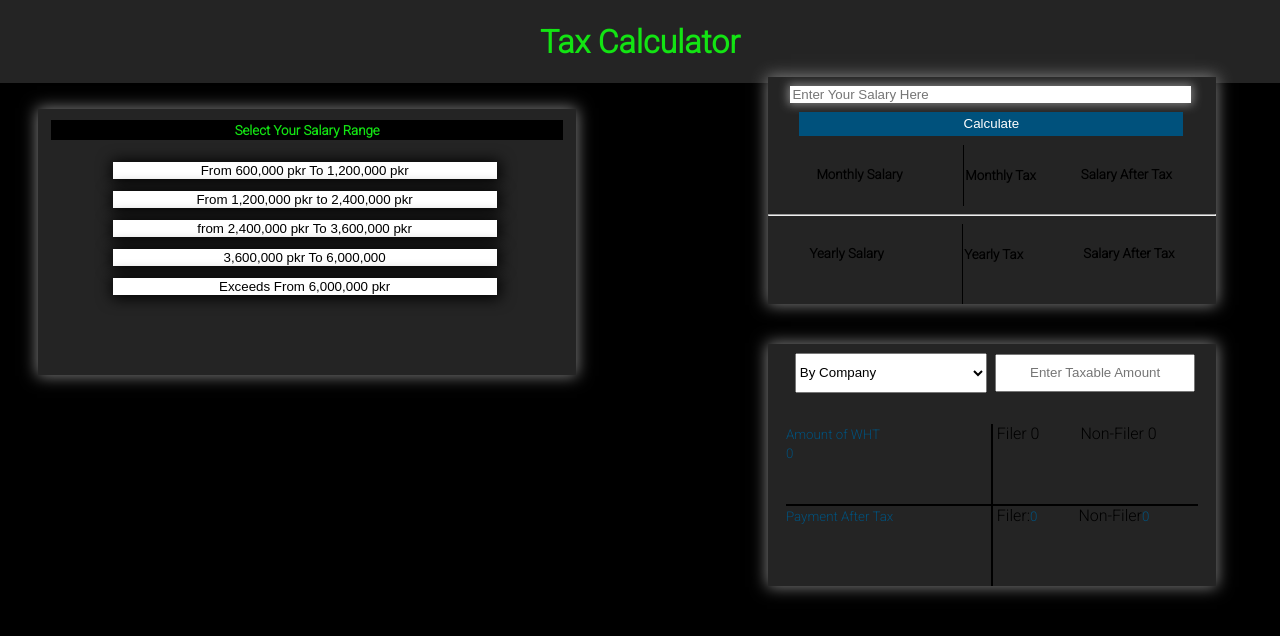
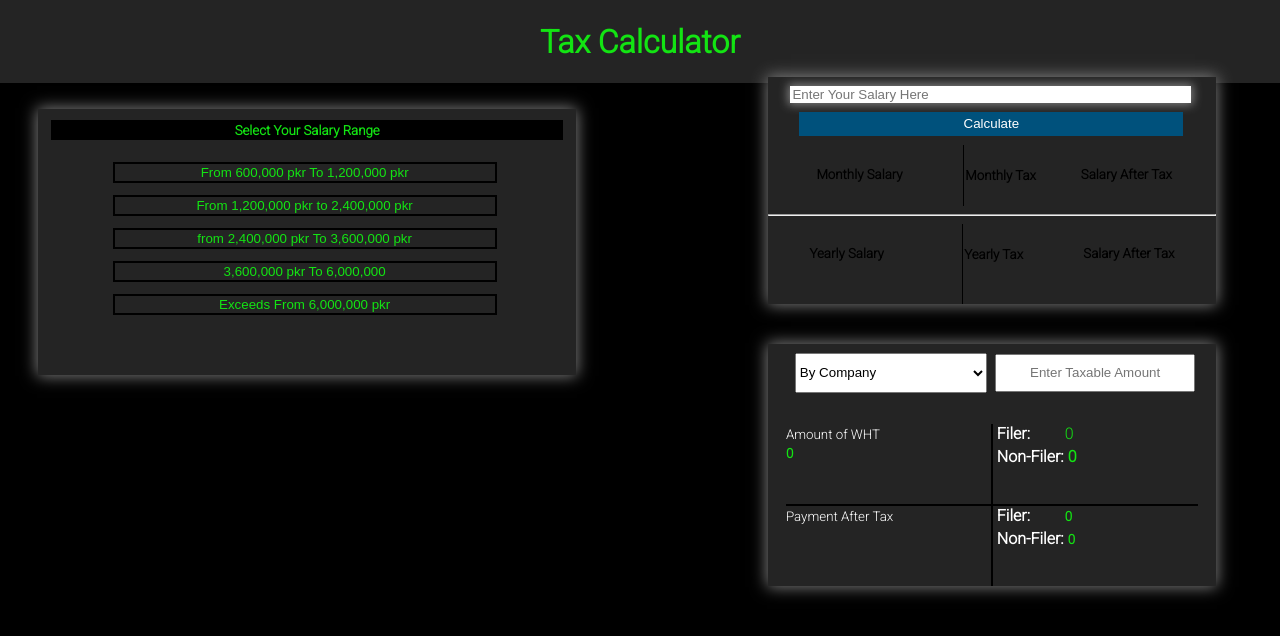
Before and after one commit to Sabeerwaqas/Sales-Tax-Updated, a React (Create React App) app: page / in a window 1280 px wide. Shown: the top 636 px of the page. Built offline with nearby package versions, Linux system fonts and the light colour scheme.

Commit message:
[Adjust theme color according to user experience]

```diff
--- a/src/components/Sale.js
+++ b/src/components/Sale.js
@@ -380,34 +380,39 @@ const Sale = () => {
 
           <div className="second-child-first-component first">
             <div className="same-classname classname-one first ">
-              <small>Amount of WHT</small>
+              <small className="amount-color">Amount of WHT</small>
               <div>
-                <small>{amountForWht}</small>
+                <small className="amountForWht ">{amountForWht}</small>
               </div>
             </div>
             <div className="same-classname classname-second second">
-              <span className="filer">Filer</span>
-              <span> {amountForWht / 100 * withholdingTax}</span>
+              <span className="filer">Filer:</span>
+              <span className="amountForFiler">{(amountForWht / 100) * withholdingTax}</span>
+              <div>
                 <span className="non-filer">
-                Non-Filer {(amountForWht / 100) * (withholdingTax * 2)}
+                  Non-Filer:
+                  <span className="amountForNonFiler">{(amountForWht / 100) * (withholdingTax * 2)}</span>
                 </span>
+              </div>
             </div>
           </div>
           <div className="second-child-second-component">
             <div className="same-classname classname-one third">
-              <small>Payment After Tax</small>
+              <small className="amount-color">Payment After Tax</small>
             </div>
             <div className="same-classname classname-second fourth">
               <span className="filer">
                 Filer:
-                <small>
+                <small className="amountForFiler">
                 {amountForWht - (amountForWht / 100) * withholdingTax}
+
                 </small>
               </span>
-              <span className="non-filer">Non-Filer</span>
-              <small>
+              <span className="non-filer">Non-Filer:
+              <small className="amountForNonFiler">
                 {amountForWht - (amountForWht / 100) * (withholdingTax * 2)}
-              </small>
+              </small></span>
+
             </div>
           </div>
         </div>
--- a/src/components/sale.css
+++ b/src/components/sale.css
@@ -17,7 +17,6 @@ small{
 
 .heading-main{
     color: #13e413;
-    /* text-decoration: underline; */
     text-align: center;
 }
 
@@ -28,19 +27,16 @@ small{
     padding: 1%;
     display: inline-block;
     margin-top: 2%;
-    box-shadow: 0px 0px 15px 1px gray;
+    box-shadow: 0px 0px 15px 1px #808080;
     margin-left: 3%;
 }
 
 .parent-div{
-    /* width: 8vw; */
     height: 50vh;
     margin-left: 50%;
     margin-top: 08%;
     display: flex;
     flex-direction: column;
-    /* justify-content: space-evenly; */
-    /* align-items: center; */
 }
 
 .child-one{
@@ -50,7 +46,7 @@ small{
     left: 20%;
     width: 35vw;
     height: 50vh;
-    box-shadow: 0px 0px 15px 1px gray;
+    box-shadow: 0px 0px 15px 1px #808080;
 
 }
 
@@ -61,7 +57,7 @@ small{
     left: 20%;
     width: 35vw;
     height: 50vh;
-    box-shadow: 0px 0px 15px 1px gray;
+    box-shadow: 0px 0px 15px 1px #808080;
 }
 
 .salary-input{
@@ -76,6 +72,10 @@ small{
     display: flex;
     justify-content: space-evenly;
     margin-top: 2%;
+}
+
+.amount-color{
+    color: #ffffff;
 }
 
 .monthly-border{
@@ -162,76 +162,76 @@ small{
 }
 
 .two-point-five{
-    background-color: #ffffff;
+    background-color: transparent;
     display: block;
     width: 30vw;
     margin-left: 12%;
     margin-top: 0%;
-    border: none;
+    border: 2px solid #000000;
     position: relative;
     bottom: 10%;
-    box-shadow: 1px 1px 15px 2px #000000;
+    color: #13e413;
 }
 
 .twelve-point-five{
-    background-color: #ffffff;
+    background-color: transparent;
     margin-left: 12%;
     margin-top: 0%;
-    border: none;
+    border: 2px solid #000000;
     position: relative;
     bottom: 5%;
     display: block;
     width: 30vw;
-    box-shadow: 1px 1px 15px 2px #000000;
+    color: #13e413;
+
 
 
 }
 
 .twentytwo-point-five{
-    background-color: #ffffff;
+    background-color: transparent;
     margin-left: 12%;
     margin-top: 0%;
+    border: 2px solid #000000;
     position: relative;
     bottom: 0%;
-    border: none;
     display: block;
     width: 30vw;
-    box-shadow: 1px 1px 15px 2px #000000;
-
-
+    color: #13e413;
 }
 
 .select-salary{
-    background-color: black;
+    background-color: #000000;
     color: #13e413;
     text-align: center;
     padding: 0.5%;
     position: relative;
     bottom: 10%;
 }
+
 .twentyseven-point-five{
-    background-color: #ffffff;
+    background-color: transparent;
     margin-left: 12%;
     margin-top: 0%;
-    border: none;
+    border: 2px solid black;
     position: relative;
     top: 5%;
     display: block;
+    color: #13e413;
     width: 30vw;
-    box-shadow: 1px 1px 15px 2px #000000;
 }
 
 
 .thirtyfive{
     margin-left: 12%;
     margin-top: 0%;
-    background-color: #ffffff;
-    border: none;
+    background-color: transparent;
+    border: 2px solid #000000;
     position: relative;
     top: 10%;
     display: block;
     width: 30vw;
-    box-shadow: 1px 1px 15px 2px #000000;
+    color: #13e413;
 }
 
 
@@ -282,7 +282,8 @@ small{
 
 .onCursor:hover{
     background-color: #000000;
-    color: #ffffff;
+    font-weight: bold;
+    color: #13e413;
 }
 
 .second{
@@ -306,10 +307,60 @@ small{
 
 .filer{
     margin-left: 2%;
+    color: white;
+    font-weight: bold;
 }
 
 .non-filer{
-    margin-left: 20%;
+    margin-left: 2%;
+    margin-top: 2%;
+    color: white;
+    font-weight: bold;
+    display: block;
+}
+
+.amountForFiler{
+    color: #13e413;
+    margin-left: 17%;
+}
+
+.amountForNonFiler{
+    color: #13e413;
+    margin-left: 2%;
+}
+
+
+
+
+
+
+.whtBlock{
+    /* display: flex; */
+    position: relative;
+    top: 40%;
+    right: 13%;
+}
+
+.whtBlockNonFiler{
+
+    position: relative;
+    top: 40%;
+    right: 30%;
+    color: white;
+
+}
+
+.whtBlockTwo{
+
+    position: relative;
+    top: 40%;
+    right: 30%;
+
+}
+
+.amountForWht{
+    color: #13e413;
+    font-weight: bold;
 }
 
 /* For Media Queries */
```
Lines whose indentation alone changed are shown as unchanged.
